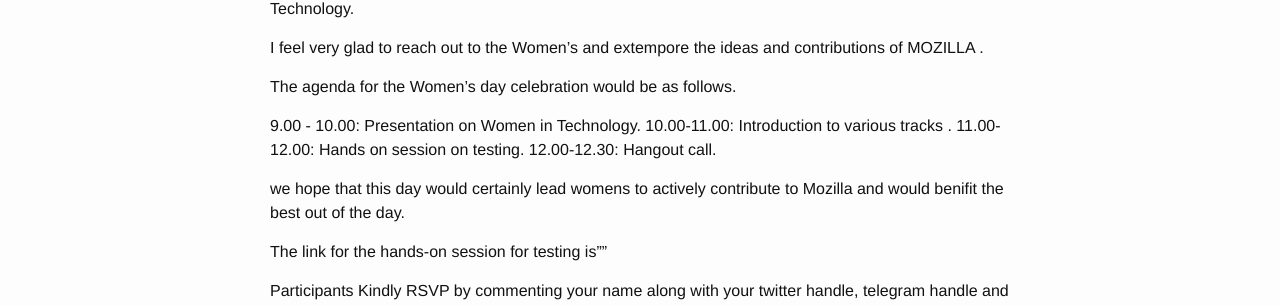
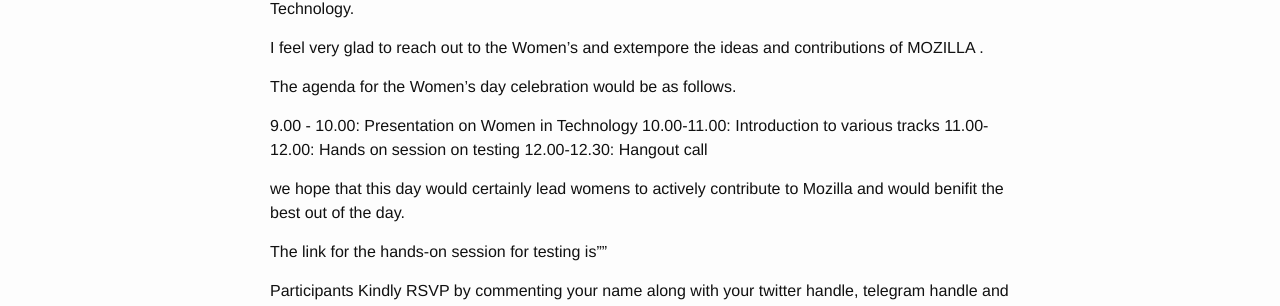
Before and after one commit to MozillaTN/snsct, a Jekyll site: the page built from docs/_posts/2017-03-08-call -for-womens-day-celebration.md, in a window 1280 px wide. Shown: the part 685-991 px from the top of the page. Built offline with Jekyll 4.4.1, drawn with Linux system fonts in a browser that asks for light colours; comment, search, counter and statistics services are not loaded.

```diff
--- a/docs/_posts/2017-03-08-call -for-womens-day-celebration.md
+++ b/docs/_posts/2017-03-08-call -for-womens-day-celebration.md
@@ -23,10 +23,10 @@ I feel very glad to reach out to the Women's and extempore the ideas and contrib
 
 The agenda for the Women's day celebration would be as follows.
 
-9.00 - 10.00: Presentation on Women in Technology.
-10.00-11.00:  Introduction to various tracks .
-11.00- 12.00: Hands on session on testing.
-12.00-12.30: Hangout call.
+9.00 - 10.00: Presentation on Women in Technology
+10.00-11.00:  Introduction to various tracks
+11.00- 12.00: Hands on session on testing
+12.00-12.30: Hangout call
 
 we hope that this day would certainly lead womens to actively contribute to Mozilla and would benifit the best out of the day.
 
```
